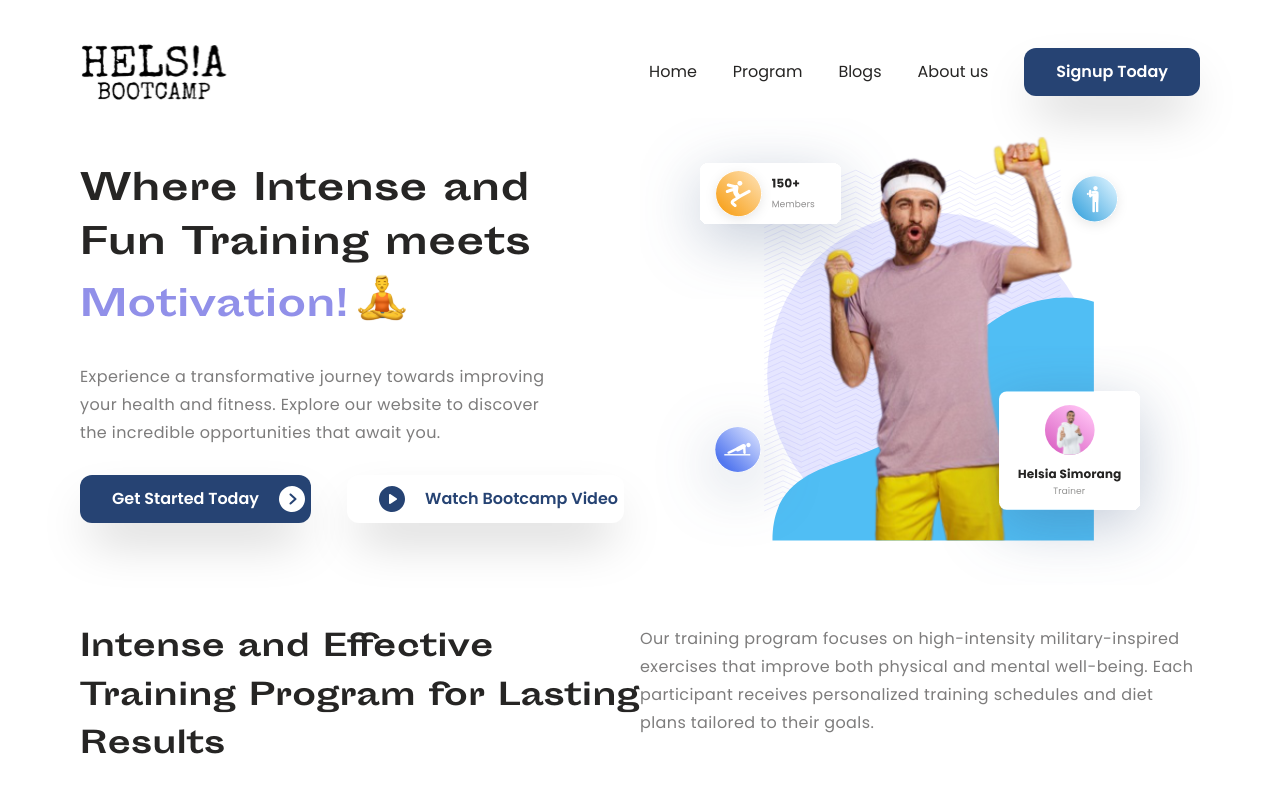
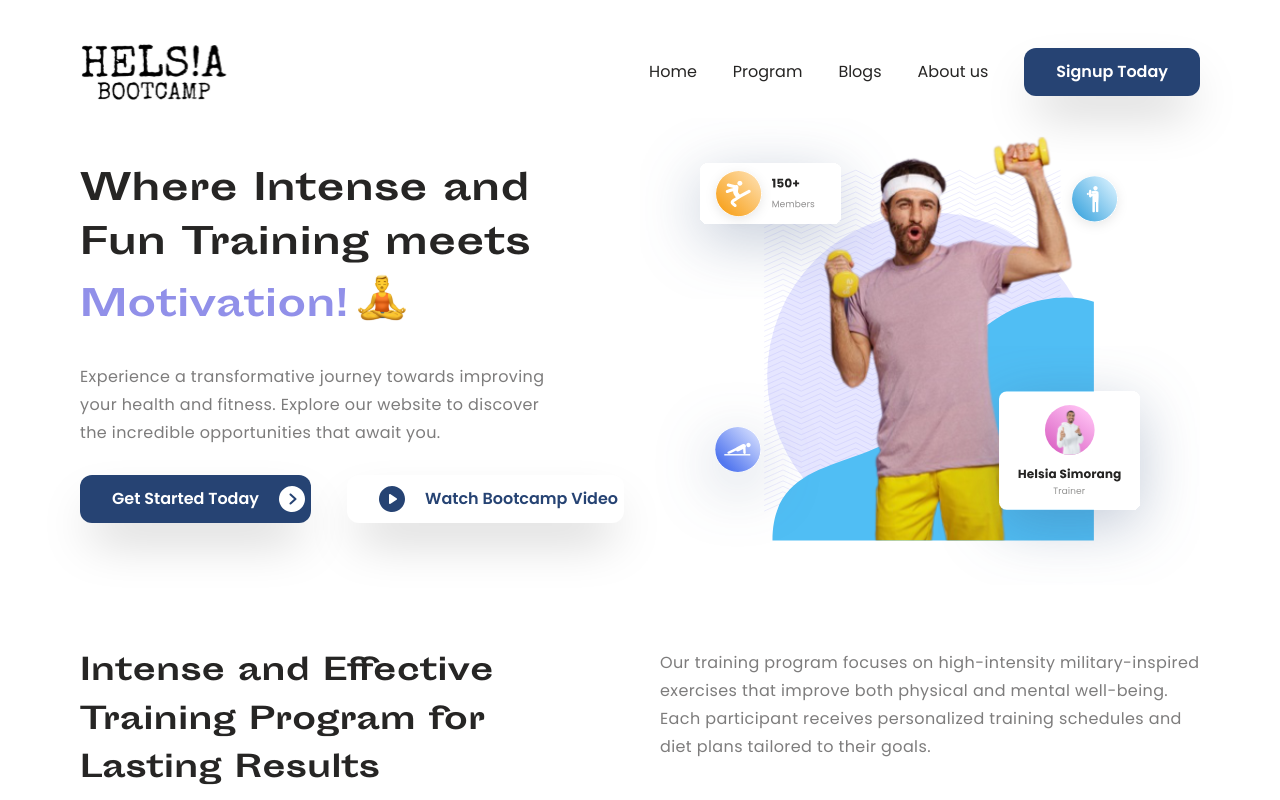
Before and after one commit to sohanemon/helsia-bootcamp, a Next.js app: page / in a window 1280 px wide. Shown: the top 800 px of the page. Built offline with nearby package versions, Linux system fonts and the light colour scheme.

Commit message:
fix: minor bug

```diff
--- a/src/app/intense-&-effective.tsx
+++ b/src/app/intense-&-effective.tsx
@@ -3,7 +3,7 @@ import Heading from '@/components/ui/heading';
 
 export default function IntenseEffective() {
   return (
-    <div className='grid grid-cols-2 my-10'>
+    <div className='grid grid-cols-2 gap-10 my-16'>
       <Heading>
         Intense and Effective Training Program for Lasting Results
       </Heading>
--- a/src/components/ui/heading.tsx
+++ b/src/components/ui/heading.tsx
@@ -11,8 +11,7 @@ export default function Heading({
       className={cn(
         'text-themeText-dark text-3xl leading-relaxed font-bold font-grot ',
         {
-          'text-4xl leading-normal animate-in slide-in-from-left-full duration-500 ease-out':
-            cta,
+          'text-4xl leading-normal ': cta,
         },
         className
       )}
```
